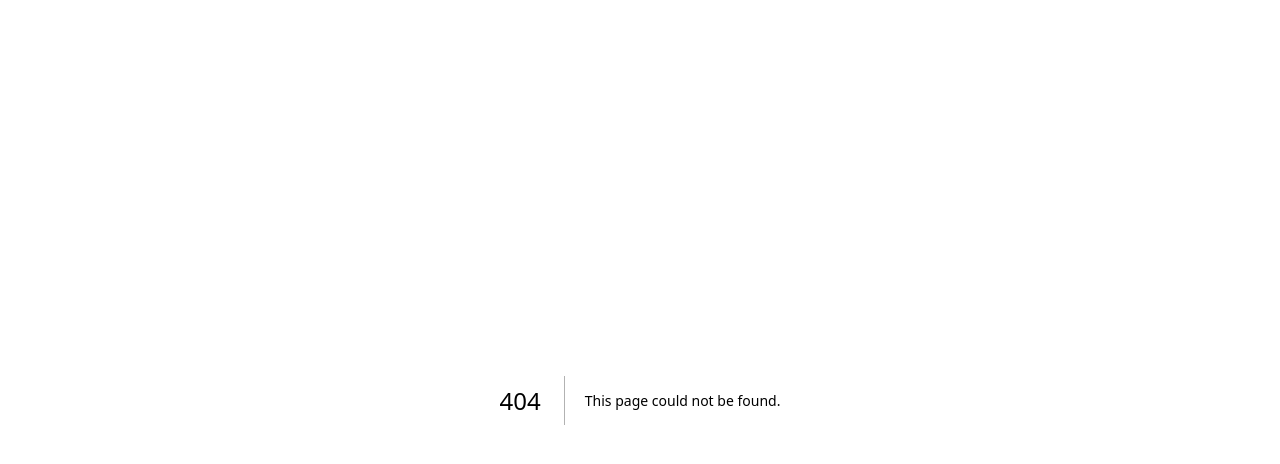
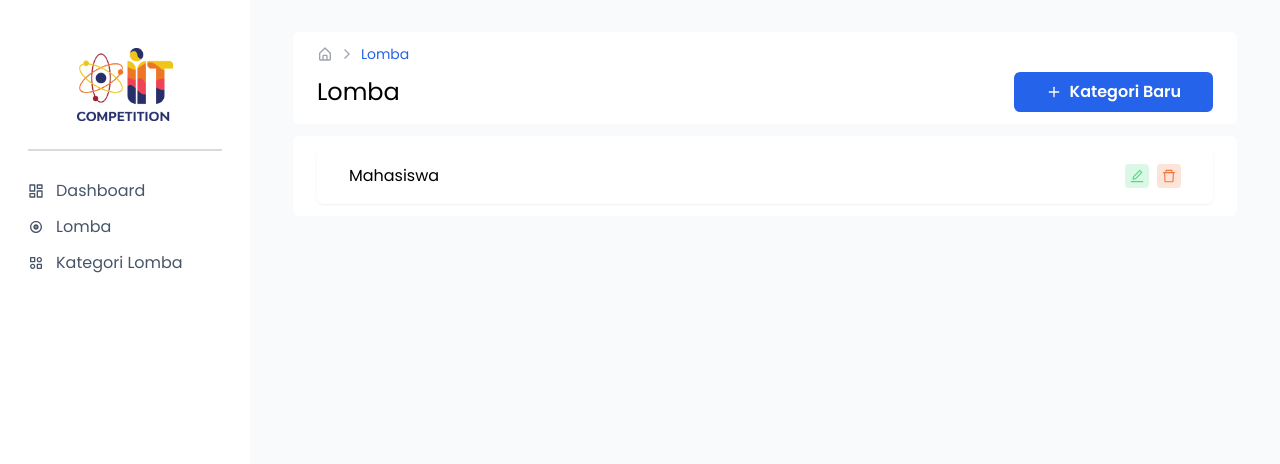
Before and after one commit to rianmz-genz/webiitc, a Next.js app: page /admin/competitioncategories in a window 1280 px wide. Before the commit this address had no page. Shown: the top 464 px of the page. Built offline with nearby package versions, Linux system fonts and the light colour scheme.

Commit message:
admin > competitioncategories

```diff
--- /dev/null
+++ b/pages/admin/competitioncategories.js
@@ -0,0 +1,54 @@
+import { Button } from "@/components";
+import DashboardCard from "@/components/atoms/DashboardCard";
+import DashboardAdminTemplate from "@/components/pagetemplate/DashboardAdmin";
+import React from "react";
+import { AiOutlineDelete, AiOutlineEdit } from "react-icons/ai";
+import { BiHomeAlt } from "react-icons/bi";
+import { FiPlus } from "react-icons/fi";
+import { MdArrowForwardIos } from "react-icons/md";
+
+const CompetitionCategory = () => {
+  return (
+    <DashboardAdminTemplate title={"Categories"}>
+      <DashboardCard>
+        <ul className="flex items-center gap-2">
+          <p>
+            <BiHomeAlt className="text-gray-400" />
+          </p>
+          <p>
+            <MdArrowForwardIos className="text-xs text-gray-400" />
+          </p>
+          <p className="text-blue-600 text-sm">Lomba</p>
+        </ul>
+        <div className="flex justify-between items-center mt-2">
+          <h1 className="text-2xl fomt-semibold">Lomba</h1>
+          <Button
+            isSquare
+            color={"blue"}
+            additionals={"flex items-center gap-2"}
+          >
+            <FiPlus className="text-white" />
+            <p>Kategori Baru</p>
+          </Button>
+        </div>
+      </DashboardCard>
+      <DashboardCard>
+        <ul className="flex flex-col space-y-3">
+          <li className="shadow shadow-black/5 rounded-md px-8 py-4 flex justify-between items-center">
+            <p>Mahasiswa</p>
+            <div className="flex items-center space-x-2">
+              <button title="edit" className="bg-green-400/20 p-1 rounded">
+                <AiOutlineEdit className="text-green-400" />
+              </button>
+              <button title="hapus" className="bg-red/20 p-1 rounded">
+                <AiOutlineDelete className="text-red" />
+              </button>
+            </div>
+          </li>
+        </ul>
+      </DashboardCard>
+    </DashboardAdminTemplate>
+  );
+};
+
+export default CompetitionCategory;
```
